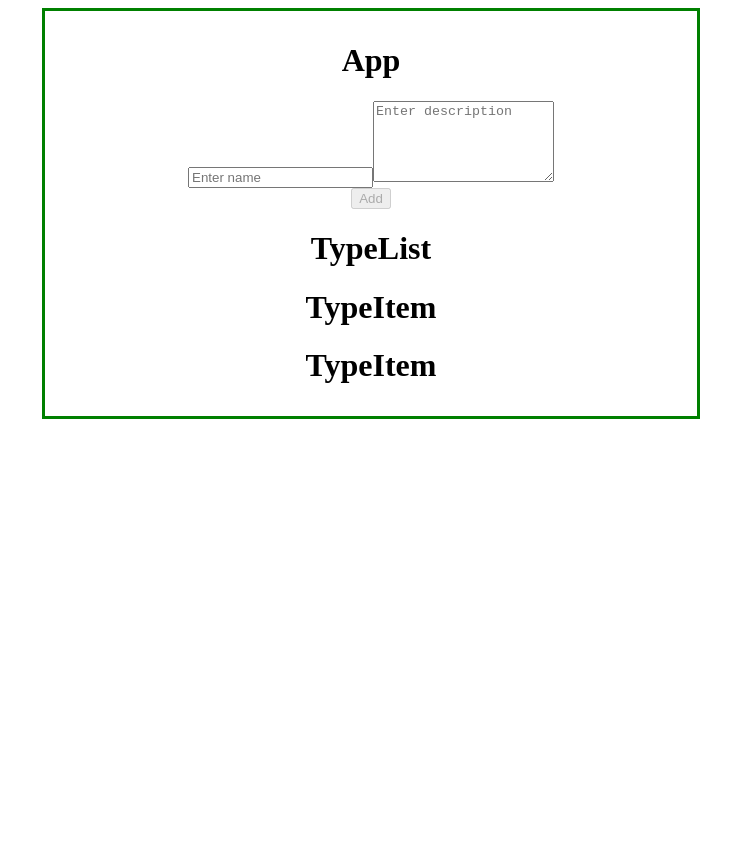
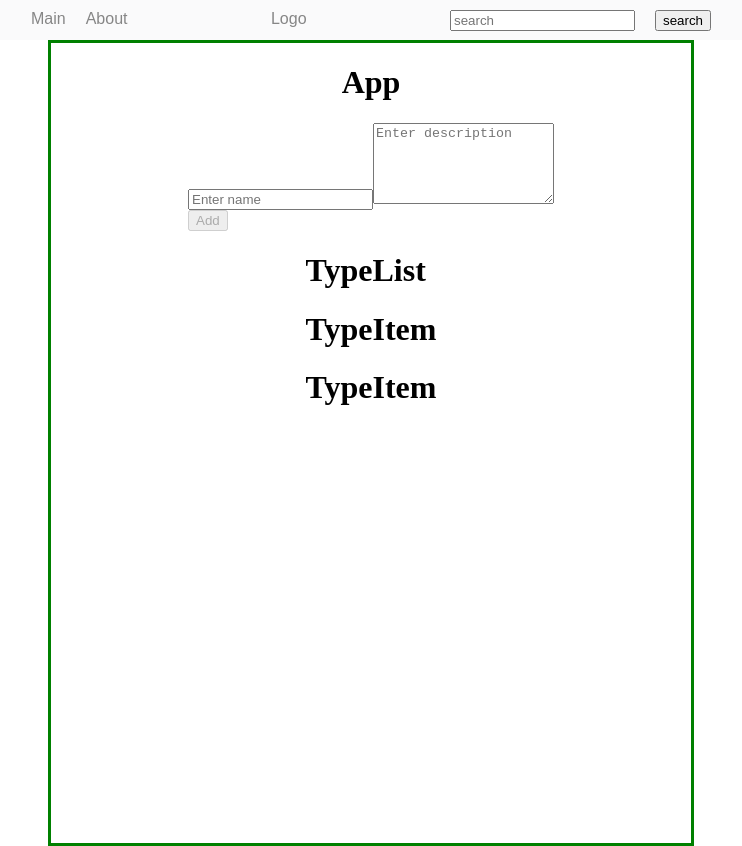
Before and after one commit to aleh-rudzko/mars, a React app: page / in a window 1280 px wide. Shown: the whole page, without its empty margins (269-1011 px from the left). Before the commit the page ends 800 px from the top, so only its background shows below. Built offline with nearby package versions, Linux system fonts and the light colour scheme.

Commit message:
update awesome-typescript-loader 3.5.0  to 5.0.0. Not work with webpack watcher add navbar

```diff
--- a/src/client/components/App.less
+++ b/src/client/components/App.less
@@ -1,7 +1,13 @@
+body {
+  margin: 0;
+}
+
 .center {
+  display: flex;
+  align-items: center;
+  min-height: 100vh;
   margin: auto;
   width: 50%;
   border: 3px solid green;
-  padding: 10px;
-  text-align: center;
+  flex-direction: column;
 }
--- a/src/client/components/App.tsx
+++ b/src/client/components/App.tsx
@@ -1,6 +1,7 @@
 import * as React from "react";
 import TypeEditor from "./type/TypeEditor";
 import TypeList from "./type/TypeList";
+import Navbar from "./navbar/Navbar";
 
 import "./App.less";
 import { Type } from "../models/Type";
@@ -42,10 +43,14 @@ export default class App extends React.Component<{}, AppState> {
 
     render() {
         return (
-            <div className="center">
-                <h1>App</h1>
-                <TypeEditor onTypeAdd={this.handleTypeAdd}/>
-                <TypeList types={this.state.types}/>
+            <div>
+                <Navbar></Navbar>
+
+                <div className="center">
+                    <h1>App</h1>
+                    <TypeEditor onTypeAdd={this.handleTypeAdd}/>
+                    <TypeList types={this.state.types}/>
+                </div>
             </div>
         );
     }
--- /dev/null
+++ b/src/client/components/navbar/Navbar.less
@@ -0,0 +1,48 @@
+@navbar-height: 40px;
+@navbar-text-color: #868686;
+
+body {
+    margin-top: @navbar-height !important;
+}
+
+.navbar {
+    width: 100%;
+    height: @navbar-height;
+    background: #fafafb;
+    position: fixed;
+    top: 0;
+    font-family: Arial;
+    color: @navbar-text-color;
+
+    .navbar-container {
+        margin: auto;
+        max-width: 700px;
+
+        .navbar-list {
+            padding: 0;
+            list-style: none;
+            display: flex;
+            margin: 0;
+        }
+
+        .navbar-logo {
+            margin-left: auto;
+            margin-right: auto;
+        }
+
+        li {
+            padding: 10px;
+
+            &.link {
+                &:hover {
+                    background: #e9e9ea;
+                }
+            }
+
+            a {
+                color: @navbar-text-color;
+                text-decoration: none;
+            }
+        }
+    }
+}
--- /dev/null
+++ b/src/client/components/navbar/Navbar.tsx
@@ -0,0 +1,27 @@
+
+import * as React from "react";
+
+import './Navbar.less';
+
+
+export default class Navbar extends React.Component {
+    render() {
+        return (
+        	<div className="navbar">
+	            <div className="navbar-container">
+			        <ul className="navbar-list" role="navigation">
+					    <li className="link">
+						    <a href="#">Main</a>
+					    </li>
+					    <li className="link">
+						    <a href="#">About</a>
+					    </li>
+					    <li className="navbar-logo">Logo</li>
+					    <li><input placeholder="search"/></li>
+					    <li><button>search</button></li>
+				    </ul>
+		        </div>
+	        </div>
+        )
+    }
+}
--- a/src/client/components/type/TypeEditor.tsx
+++ b/src/client/components/type/TypeEditor.tsx
@@ -19,7 +19,7 @@ export default class TypeEditor extends React.Component<TypeEditorProps, TypeEdi
         }
     }
 
-   handleNameChange = (event) => {
+    handleNameChange = (event) => {
         this.setState({
             name: event.target.value
         })
```
Also changed, not shown: package.json (+5 -2 lines).
